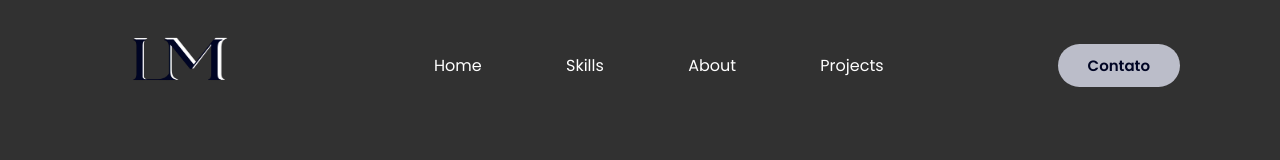
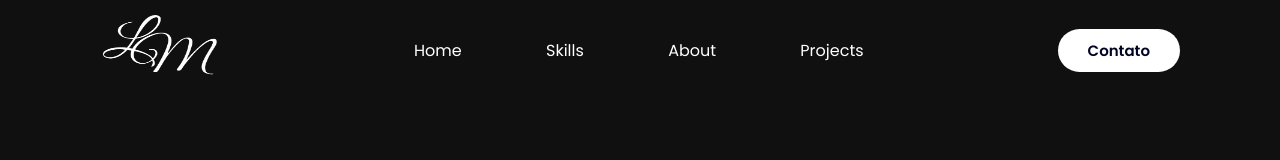
Before and after one commit to LiliannyMarinho/Portfolio, a plain HTML site: page index.html in a window 1280 px wide. Drawn offline with Linux system fonts and the light colour scheme.

Commit message:
Update CSS

```diff
--- a/css/style.css
+++ b/css/style.css
@@ -5,7 +5,7 @@
     font-family: "Poppins", sans-serif;
 }
 body{
-    background-color: #000000ce;
+    background-color: #000000ef;
     height: 100vh;
 }
 .interface{
@@ -43,14 +43,14 @@ header nav ul li{
 
 }
 .logo img{
-    width: 160px;
-    height: 120px;
+    width: 120px;
+    height: 90px;
 }
 header .btn-contato button{
     padding: 10px 30px;
     font-size: 15px;
     font-weight: 600;
-    background-color: #bbbdc9;
+    background-color: #ffffff;
     border: 0;
     border-radius: 30px;
     cursor: pointer;
--- a/index.html
+++ b/index.html
@@ -4,6 +4,7 @@
     <meta charset="UTF-8">
     <meta name="viewport" content="width=device-width, initial-scale=1.0">
 
+    <link rel="icon" type="image/x-icon" href="img/L (5)-Photoroom.png">
     <link rel="preconnect" href="https://fonts.googleapis.com">
     <link rel="preconnect" href="https://fonts.gstatic.com" crossorigin>
     <link href="https://fonts.googleapis.com/css2?family=Poppins:ital,wght@0,100;0,200;0,300;0,400;0,500;0,600;0,700;0,800;0,900;1,100;1,200;1,300;1,400;1,500;1,600;1,700;1,800;1,900&display=swap" rel="stylesheet">
@@ -16,7 +17,7 @@
         <div class="interface">
             <div class="logo">
                 <a href="#">
-                    <img src="img/L (2)-Photoroom.png" alt="Icone Logo">
+                    <img src="img/L (5)-Photoroom.png" alt="Icone Logo">
                 </a>
             </div>
             <nav class="menu-desktop">
@@ -34,5 +35,13 @@
             </div>
         </div>
     </header>
+
+    <main>
+        <section class="topo-do-site">
+            <div class="interface">
+
+            </div>
+        </section>
+    </main>
 </body>
 </html>
```
Also changed, not shown: img/L (5)-Photoroom.png (added).
